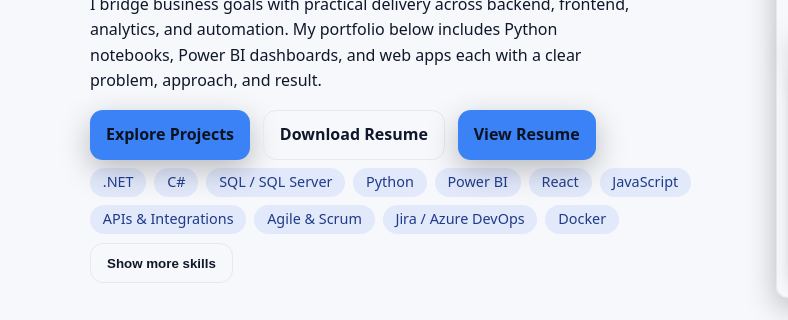
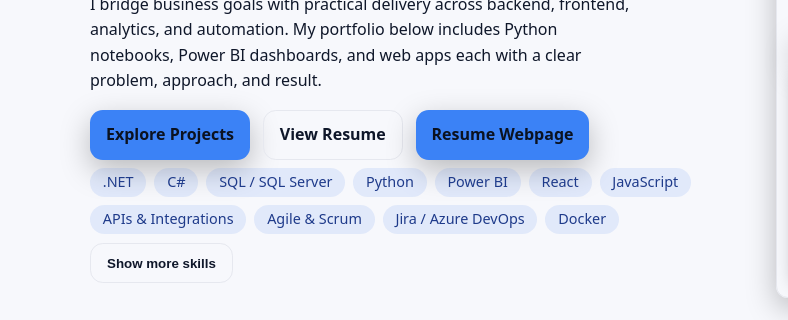
Before and after one commit to kamranss/portfolio-website, a plain HTML site: page index.html in a window 1280 px wide. Shown: the part 304-624 px from the top of the page, 0-788 px from the left. Drawn offline with nearby package versions, Linux system fonts and the light colour scheme; a small style sheet from the web is missing.

Commit message:
feat: minor changes

```diff
--- a/index.html
+++ b/index.html
@@ -49,8 +49,8 @@
           </p>
           <div class="hero-cta">
             <a class="btn" href="#projects">Explore Projects</a>
-            <a class="btn ghost" href="docs/Kamran_Suleyman_Resume.pdf" target="_blank" aria-disabled="true">Download Resume</a>
-            <a class="btn" href="resume/index.html" target="_blank" rel="noopener">View Resume</a>
+            <a class="btn ghost" href="docs/Kamran_Suleyman_Resume.pdf" target="_blank" aria-disabled="true">View Resume</a>
+            <a class="btn" href="resume/index.html" target="_blank" rel="noopener">Resume Webpage</a>
           </div>
         <!-- Primary / always visible -->
           <ul class="chips" aria-label="Key skills">
```
